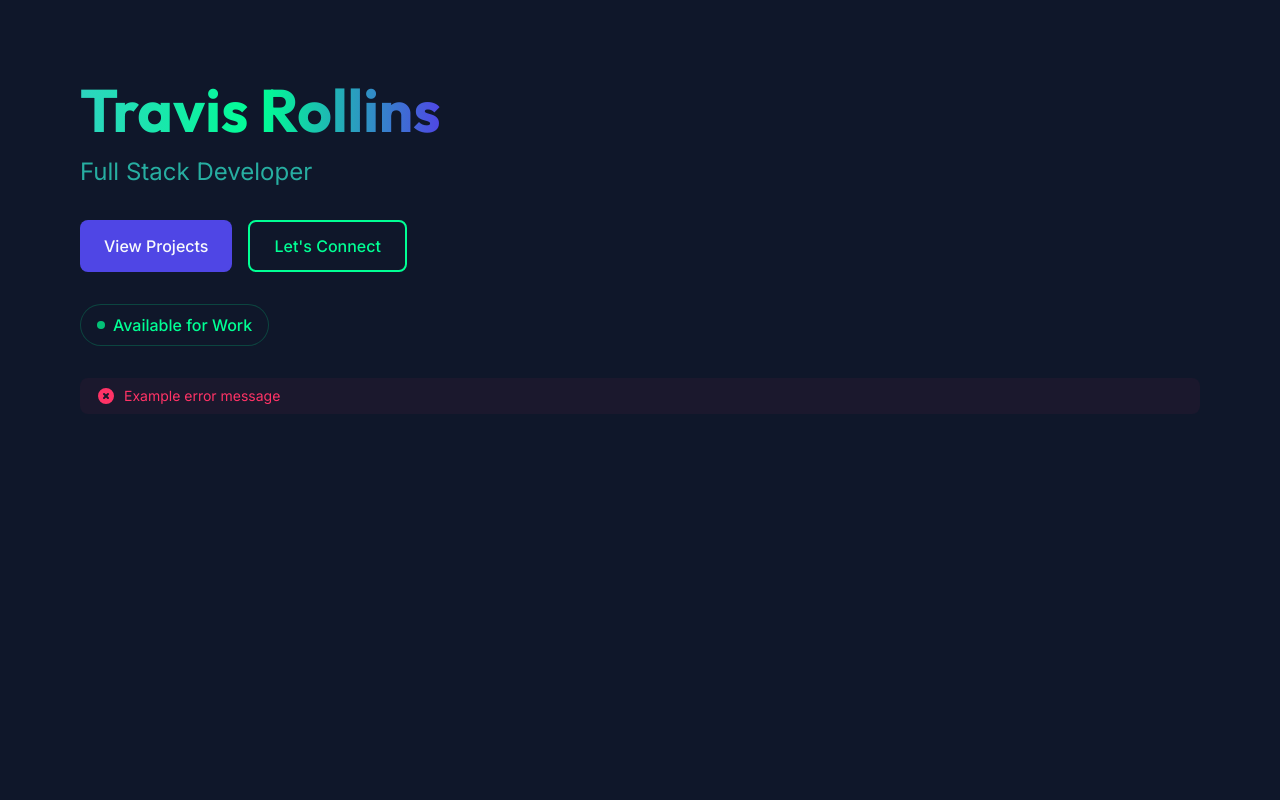
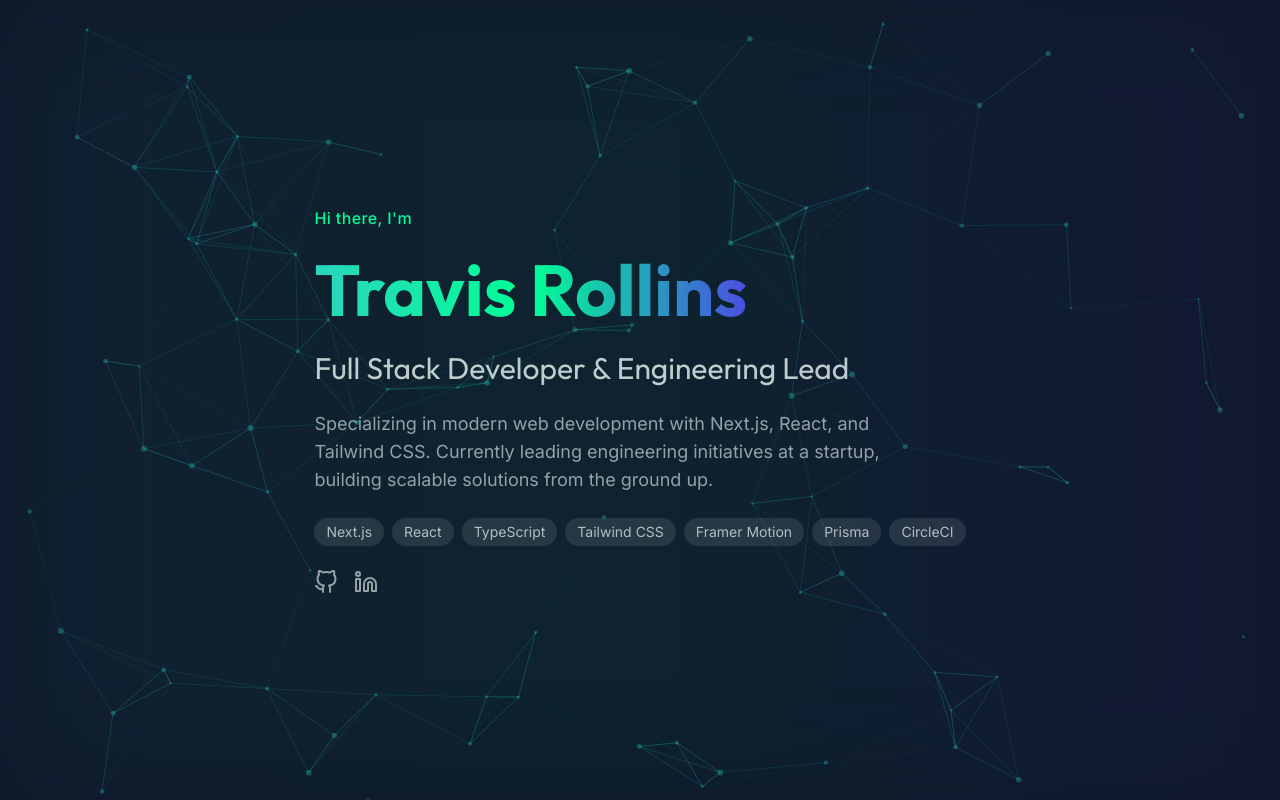
Before and after one commit to Kalikoze/personal-portfolio, a Next.js app: page / in a window 1280 px wide. Built offline with nearby package versions, Linux system fonts and the light colour scheme.

Commit message:
Feat: Create hero section with general intro, tech highlights, social links, and a cool particle effect in the background

```diff
--- /dev/null
+++ b/app/components/Hero.tsx
@@ -0,0 +1,122 @@
+'use client'
+
+import { motion } from 'framer-motion'
+import { FiGithub, FiLinkedin } from 'react-icons/fi'
+import ParticlesBackground from './ParticlesBackground'
+
+const socialLinks = [
+  {
+    name: 'GitHub',
+    url: 'https://github.com/Kalikoze',
+    icon: FiGithub,
+  },
+  {
+    name: 'LinkedIn',
+    url: 'https://www.linkedin.com/in/travisrollins/',
+    icon: FiLinkedin,
+  },
+] as const;
+
+export default function Hero() {
+  return (
+    <section
+      className="relative h-screen flex items-center"
+      aria-labelledby="hero-heading"
+    >
+      <ParticlesBackground />
+
+      {/* Animated gradient background */}
+      <motion.div
+        className="absolute inset-0 bg-gradient-to-r from-primary/10 via-accent/10 to-secondary/10 blur-3xl"
+        animate={{
+          opacity: [0.5, 0.8, 0.5],
+        }}
+        transition={{
+          duration: 5,
+          repeat: Infinity,
+          ease: "easeInOut"
+        }}
+      />
+
+      <article className="max-w-6xl mx-auto px-4">
+        <header className="space-y-6">
+          <motion.p
+            className="text-accent font-medium tracking-wide"
+            initial={{ opacity: 0, y: 20 }}
+            animate={{ opacity: 1, y: 0 }}
+            transition={{ duration: 0.5 }}
+          >
+            Hi there, I&apos;m
+          </motion.p>
+
+          <motion.h1
+            id="hero-heading"
+            className="font-display text-7xl font-bold"
+            initial={{ opacity: 0, y: 20 }}
+            animate={{ opacity: 1, y: 0 }}
+            transition={{ duration: 0.5, delay: 0.2 }}
+          >
+            <span className="bg-gradient-to-r from-primary via-accent to-secondary inline-block text-transparent bg-clip-text">
+              Travis Rollins
+            </span>
+          </motion.h1>
+
+          <motion.h2
+            className="text-3xl text-light/80 font-display"
+            initial={{ opacity: 0, y: 20 }}
+            animate={{ opacity: 1, y: 0 }}
+            transition={{ duration: 0.5, delay: 0.4 }}
+          >
+            Full Stack Developer & Engineering Lead
+          </motion.h2>
+        </header>
+
+        <motion.p
+          className="max-w-xl text-light/60 text-lg mt-6"
+          initial={{ opacity: 0, y: 20 }}
+          animate={{ opacity: 1, y: 0 }}
+          transition={{ duration: 0.5, delay: 0.6 }}
+        >
+          Specializing in modern web development with Next.js, React, and Tailwind CSS.
+          Currently leading engineering initiatives at a startup, building scalable solutions
+          from the ground up.
+        </motion.p>
+
+        <motion.ul
+          className="flex flex-wrap gap-2 mt-6"
+          initial={{ opacity: 0 }}
+          animate={{ opacity: 1 }}
+          transition={{ duration: 0.5, delay: 0.8 }}
+          aria-label="Technical skills"
+        >
+          {['Next.js', 'React', 'TypeScript', 'Tailwind CSS', 'Framer Motion', 'Prisma', 'CircleCI'].map((tech) => (
+            <li key={tech} className="px-3 py-1 text-sm bg-light/10 rounded-full text-light/70">
+              {tech}
+            </li>
+          ))}
+        </motion.ul>
+
+        <motion.nav
+          className="flex gap-4 mt-6"
+          initial={{ opacity: 0 }}
+          animate={{ opacity: 1 }}
+          transition={{ duration: 0.5, delay: 1 }}
+          aria-label="Social links"
+        >
+          {socialLinks.map(({ name, url, icon: Icon }) => (
+            <a
+              key={name}
+              href={url}
+              target="_blank"
+              rel="noopener noreferrer"
+              className="text-light/60 hover:text-accent transition-colors duration-300"
+              aria-label={`${name} Profile`}
+            >
+              <Icon className="w-6 h-6" />
+            </a>
+          ))}
+        </motion.nav>
+      </article>
+    </section>
+  )
+}
--- /dev/null
+++ b/app/components/ParticlesBackground.tsx
@@ -0,0 +1,79 @@
+'use client'
+
+import { useCallback } from 'react'
+import Particles from 'react-particles'
+import type { Engine } from 'tsparticles-engine'
+import { loadSlim } from 'tsparticles-slim'
+
+export default function ParticlesBackground() {
+  const particlesInit = useCallback(async (engine: Engine) => {
+    await loadSlim(engine)
+  }, [])
+
+  return (
+    <Particles
+      className="absolute inset-0"
+      id="tsparticles"
+      init={particlesInit}
+      options={{
+        background: {
+          color: {
+            value: 'transparent',
+          },
+        },
+        fpsLimit: 120,
+        interactivity: {
+          events: {
+            onHover: {
+              enable: true,
+              mode: 'grab',
+            },
+          },
+          modes: {
+            grab: {
+              distance: 140,
+              links: {
+                opacity: 0.5,
+              },
+            },
+          },
+        },
+        particles: {
+          color: {
+            value: '#2DD4BF', // Using your primary color
+          },
+          links: {
+            color: '#2DD4BF',
+            distance: 150,
+            enable: true,
+            opacity: 0.2,
+            width: 1,
+          },
+          move: {
+            enable: true,
+            random: true,
+            speed: 1,
+            straight: false,
+          },
+          number: {
+            density: {
+              enable: true,
+              area: 800,
+            },
+            value: 80,
+          },
+          opacity: {
+            value: 0.3,
+          },
+          shape: {
+            type: 'circle',
+          },
+          size: {
+            value: { min: 1, max: 3 },
+          },
+        },
+        detectRetina: true,
+      }}
+    />
+  )
+}
--- a/app/page.tsx
+++ b/app/page.tsx
@@ -1,41 +1,10 @@
+import Hero from '@/app/components/Hero'
+
 export default function Home() {
   return (
     <main className="min-h-screen bg-dark text-light">
-      <section className="max-w-6xl mx-auto px-4 py-20 space-y-8">
-        <header className="space-y-4">
-          <h1 data-cy="name" className="font-display text-6xl font-bold bg-gradient-to-r from-primary via-accent to-secondary inline-block text-transparent bg-clip-text">
-            Travis Rollins
-          </h1>
-          <p data-cy="title" className="text-2xl text-primary/80">Full Stack Developer</p>
-        </header>
-
-        <nav className="flex gap-4">
-          <button data-cy="projects-btn" className="bg-secondary hover:bg-secondary/80 px-6 py-3 rounded-lg font-medium transition-colors">
-            View Projects
-          </button>
-          <button data-cy="connect-btn" className="border-2 border-accent text-accent hover:bg-accent hover:text-dark px-6 py-3 rounded-lg font-medium transition-all duration-300">
-            Let&apos;s Connect
-          </button>
-        </nav>
-
-        <p data-cy="availability-badge" className="inline-block bg-dark border border-accent/20 text-accent px-4 py-2 rounded-full font-medium">
-          <span className="flex items-center gap-2">
-            <span className="w-2 h-2 bg-accent rounded-full animate-pulse"></span>
-            Available for Work
-          </span>
-        </p>
-
-        <div
-          role="alert"
-          data-cy="error-message"
-          className="flex items-center gap-2 text-error bg-error/5 px-4 py-2 rounded-lg"
-        >
-          <svg aria-hidden="true" xmlns="http://www.w3.org/2000/svg" className="h-5 w-5" viewBox="0 0 20 20" fill="currentColor">
-            <path fillRule="evenodd" d="M10 18a8 8 0 100-16 8 8 0 000 16zM8.707 7.293a1 1 0 00-1.414 1.414L8.586 10l-1.293 1.293a1 1 0 101.414 1.414L10 11.414l1.293 1.293a1 1 0 001.414-1.414L11.414 10l1.293-1.293a1 1 0 00-1.414-1.414L10 8.586 8.707 7.293z" clipRule="evenodd" />
-          </svg>
-          <span className="text-sm">Example error message</span>
-        </div>
-      </section>
+      <Hero />
+      {/* Additional sections will go here */}
     </main>
-  );
+  )
 }
--- a/package.json
+++ b/package.json
@@ -19,7 +19,10 @@
     "react": "^18",
     "react-dom": "^18",
     "react-icons": "^5.3.0",
-    "sharp": "^0.33.5"
+    "react-particles": "^2.12.2",
+    "sharp": "^0.33.5",
+    "tsparticles": "^3.5.0",
+    "tsparticles-slim": "^2.12.0"
   },
   "devDependencies": {
     "@types/node": "^20",
```
Also changed, not shown: 1 other file (tests, documents, lock files or other folders).
